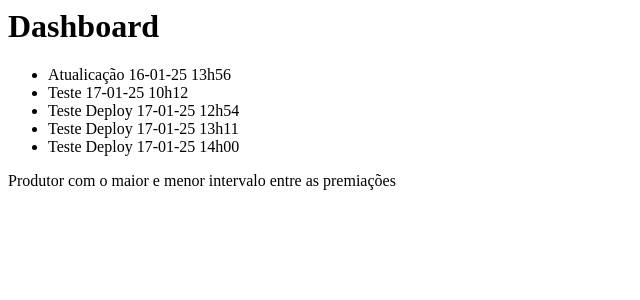
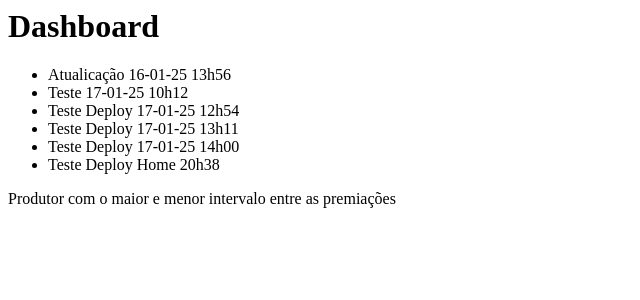
Before and after one commit to fredtamashiro/filmes, a PHP site: template src/View/home/index.php in a window 1280 px wide. Shown: the top 300 px of the page, without its empty margins (0-640 px from the left). Run offline with PHP 8.4, Linux system fonts and the light colour scheme; the template is opened without the code that fills it, so the values that code supplies are empty.

Commit message:
teste deploy 20

```diff
--- a/src/View/home/index.php
+++ b/src/View/home/index.php
@@ -11,6 +11,7 @@
         <li>Teste Deploy 17-01-25 12h54</li>
         <li>Teste Deploy 17-01-25 13h11</li>
         <li>Teste Deploy 17-01-25 14h00</li>
+        <li>Teste Deploy Home 20h38</li>
     </ul>
     <div class="col text-center fs-3 text-body-secondary">
         Produtor com o maior e menor intervalo entre as premiações
```
